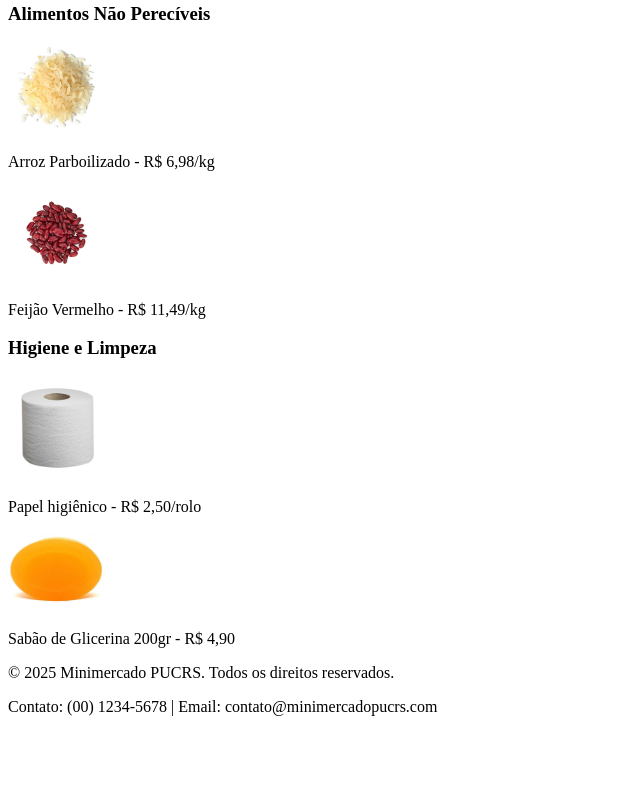
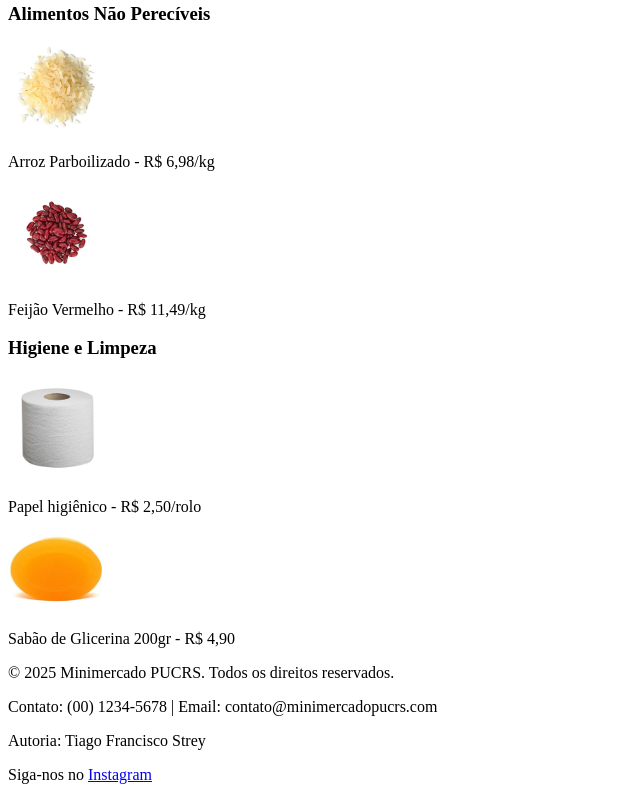
Before and after one commit to tiagostrey/minimercado, a plain HTML site: page produtos.html in a window 1280 px wide. Shown: the part 527-1327 px from the top of the page, without its empty margins (0-640 px from the left). Before the commit the page ends 1259 px from the top, so only its background shows below. Drawn offline with Linux system fonts and the light colour scheme.

Commit message:
Update produtos.html

```diff
--- a/produtos.html
+++ b/produtos.html
@@ -56,9 +56,14 @@
         </section>
     </main>
 
-    <footer>
-        <p>&copy; 2025 Minimercado PUCRS. Todos os direitos reservados.</p>
-        <p>Contato: (00) 1234-5678 | Email: contato@minimercadopucrs.com</p>
-    </footer>
+<footer>
+    <p>&copy; 2025 Minimercado PUCRS. Todos os direitos reservados.</p>
+    <p>Contato: (00) 1234-5678 | Email: contato@minimercadopucrs.com</p>
+    <p>Autoria: Tiago Francisco Strey</p>
+    <p>
+        Siga-nos no <a href="https://www.instagram.com/" target="_blank">Instagram</a>
+    </p>
+</footer>
+
 </body>
 </html>
```
